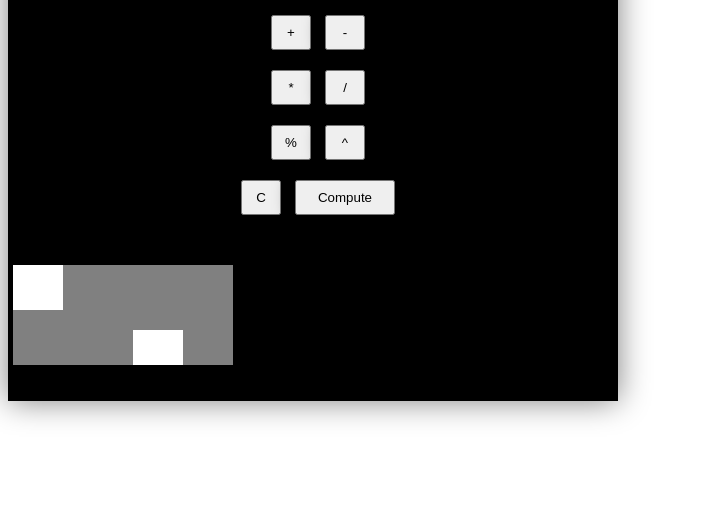
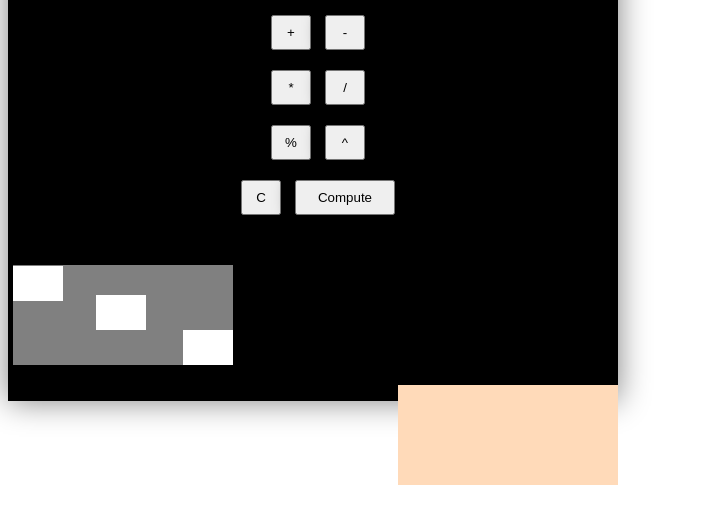
Before and after one commit to amoralyn/MiniCalc, a plain HTML site: page index.html in a window 1280 px wide. Shown: the part 117-640 px from the top of the page, without its empty margins (0-701 px from the left). Drawn offline with Linux system fonts and the light colour scheme.

Commit message:
Add changes to the CSS file.

```diff
--- a/index.html
+++ b/index.html
@@ -25,7 +25,7 @@
         <input type="button" class="keys" id="clear" value="C" onclick="updateResultDisplay('C')">
         <input type="button" class="keys" id="equal" value="Compute" onclick="compute()">
         <br>
-
+          <!-- Display screen -->
         <div>
           <h3 id="display" >
               <div id="left"><h4 id="inputDisplay1"></h4></div>
@@ -33,6 +33,8 @@
               <div id="right"><h4 id="inputDisplay2" ></h4></div>
           </h3>
         </div>
+          <!-- Result display screen -->
+        <div id="resultDisplay" align="right"></div>
         <!-- <input type="text" id="display" disabled> -->
       <!-- </form> -->
 
--- a/script/minicalc.js
+++ b/script/minicalc.js
@@ -57,8 +57,9 @@ function updateResultDisplay(operator){
 }
 
 function compute() {
-    var resultDisplay = document.getElementById("display");
-    resultDisplay.value = eval(resultDisplay.value);
+    console.log("The result is ...");
+    var resultDisplay = document.getElementById("resultDisplay");
+    resultDisplay.value.innerHTML = eval(operatorDisplay.value);
 }
 
 
--- a/style/style.css
+++ b/style/style.css
@@ -53,7 +53,9 @@
 
 #left{
   float: left;
-  width: 100px;
+  width: 50px;
+  height: 45px;
+  margin-top: -9px;
 }
 
 #operatorDisplay{
@@ -66,8 +68,10 @@
 }
 
 #center{
-  margin:0, auto;
+  margin: auto;
   width: 100px;
+  padding-left: 45px;
+  padding-top: 20px;
 }
 
 #inputDisplay2{
@@ -81,5 +85,16 @@
 
 #right{
   float: right;
-  width: 100px;
+  width: 50px;
+  height: 45px;
+  margin-left: 400px;
+  margin-top: -30px;
 }
+
+#resultDisplay{
+  background:peachpuff;
+  color: blue;
+  margin-left: 385px;
+  width: 220px;
+  height: 100px;
+}
```
